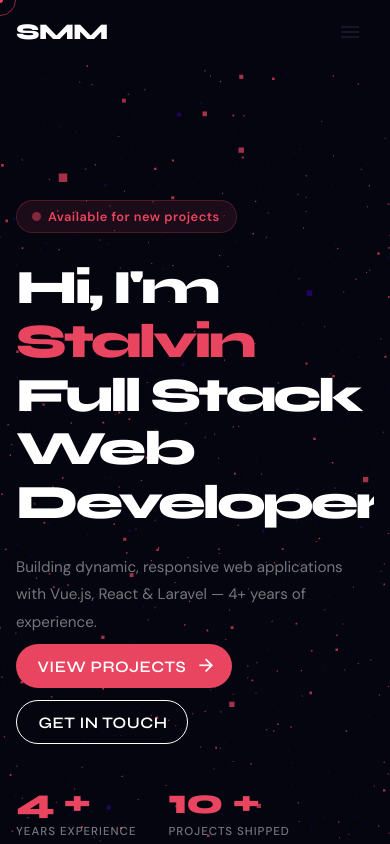
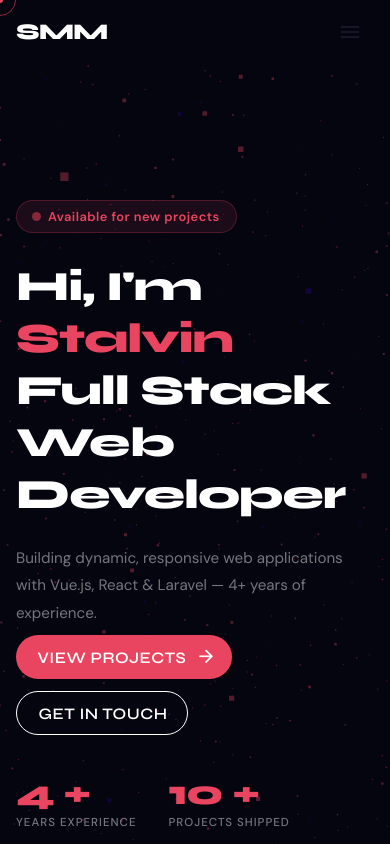
Before and after one commit to stalvinmm/portfolio2, a Vue app: page / in a window 390 px wide. Shown: the top 844 px of the page. Built offline with nearby package versions, Linux system fonts and the light colour scheme.

Commit message:
fixed ui

```diff
--- a/src/App.vue
+++ b/src/App.vue
@@ -379,9 +379,9 @@
                     rounded="pill"
                     size="large"
                     prepend-icon="mdi-email-outline"
-                    class="magnetic-btn"
+                    class="magnetic-btn email-btn"
                   >
-                    contactstalvin@gmail.com
+                    Email Me
                   </v-btn>
                   <v-btn
                     href="https://linkedin.com/in/stalvinmm"
--- a/src/assets/styles/portfolio.css
+++ b/src/assets/styles/portfolio.css
@@ -183,6 +183,8 @@ h1,h2,h3,h4,
   letter-spacing: -3px;
   margin-bottom: 24px;
   display: block;
+  word-break: break-word;
+  overflow-wrap: anywhere;
 }
 .text-reveal-line {
   display: block;
@@ -614,3 +616,40 @@ h1,h2,h3,h4,
 
 /* ─── Vuetify color overrides for dark bg ─────────────────── */
 .v-application { background: var(--color-bg) !important; }
+
+/* disable custom cursor on touch devices */
+@media (hover: none) and (pointer: coarse) {
+  body {
+    cursor: auto !important;
+  }
+
+  .cursor-dot,
+  .cursor-ring {
+    display: none !important;
+  }
+}
+
+@media (max-width: 600px) {
+  .hero-title {
+    font-size: 2.6rem;
+    letter-spacing: -1px;
+    line-height: 1.15;
+  }
+
+  .text-reveal-line {
+    line-height: 1.25;
+  }
+}
+
+.email-btn {
+  max-width: 100%;
+  white-space: normal !important;
+  text-align: center;
+  line-height: 1.2;
+}
+
+@media (max-width: 600px) {
+  .three-canvas {
+    opacity: 0.5;
+  }
+}
```
